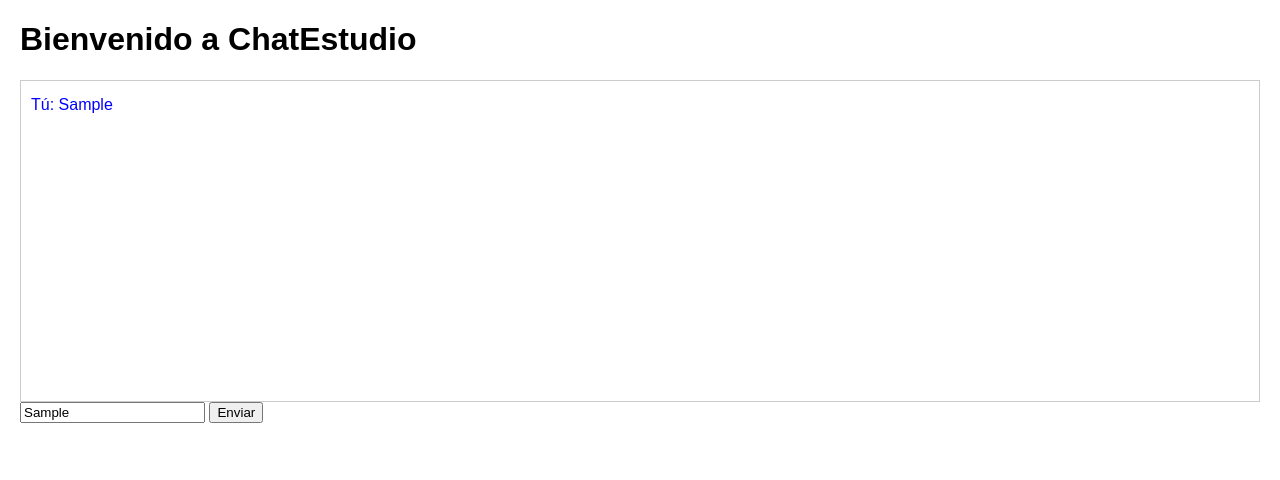
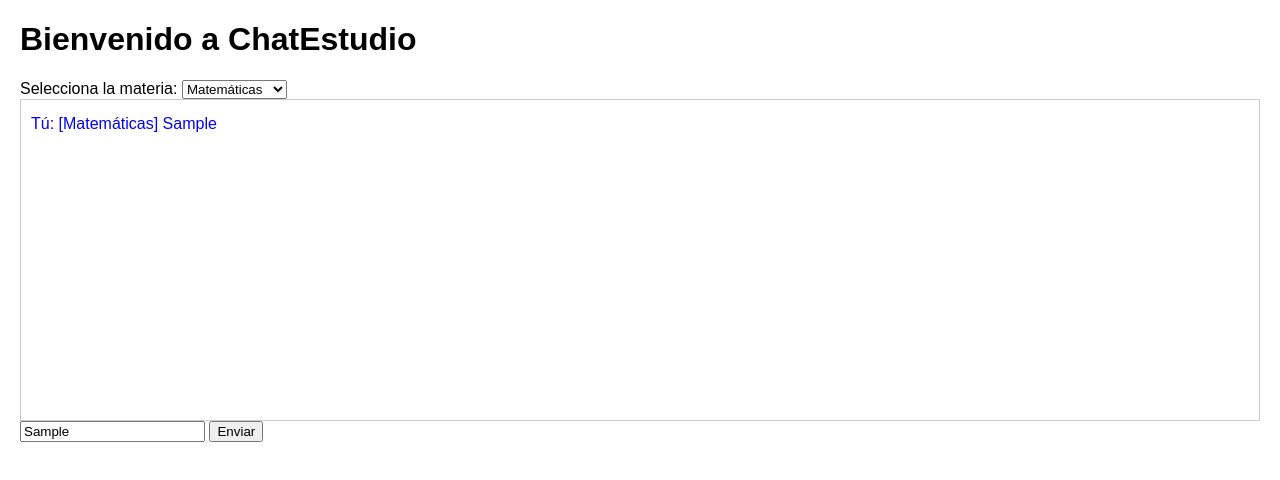
Before and after one commit to juancfaz/ChatEstudio, a website: page public/index.html in a window 1280 px wide. Both pictures are taken after typing "Sample" into the empty fields and a click on the button "Enviar". Drawn offline with Linux system fonts and the light colour scheme; no server answers.

Commit message:
Agregado selector de materia y adaptación de respuestas en Gemini

```diff
--- a/public/app.js
+++ b/public/app.js
@@ -2,23 +2,22 @@ const chat = document.getElementById("chat");
 const chatForm = document.getElementById("chatForm");
 const messageInput = document.getElementById("message");
 
+const subjectSelect = document.getElementById("subject");
+
 chatForm.addEventListener("submit", async (e) => {
-    e.preventDefault(); // Evita que la página se recargue
+    e.preventDefault();
     const message = messageInput.value;
+    const subject = subjectSelect.value;
 
-    // Mostrar mensaje del usuario
-    addMessage("Tú", message, "user");
+    addMessage("Tú", `[${subject}] ${message}`, "user");
 
-    // Enviar mensaje al servidor
     const res = await fetch("/api/chat", {
         method: "POST",
         headers: { "Content-Type": "application/json" },
-        body: JSON.stringify({ message })
+        body: JSON.stringify({ message, subject })
     });
 
     const data = await res.json();
-
-    // Mostrar respuesta del bot
     addMessage("ChatEstudio", data.reply, "bot");
 
     messageInput.value = "";
--- a/public/index.html
+++ b/public/index.html
@@ -13,6 +13,14 @@
 </head>
 <body>
     <h1>Bienvenido a ChatEstudio</h1>
+
+    <label for="subject">Selecciona la materia:</label>
+    <select id="subject">
+        <option value="Matemáticas">Matemáticas</option>
+        <option value="Inglés">Inglés</option>
+        <option value="Programación">Programación</option>
+    </select>
+
     <div id="chat"></div>
 
     <form id="chatForm">
```
Also changed, not shown: backend/server.js (+8 -4 lines).
